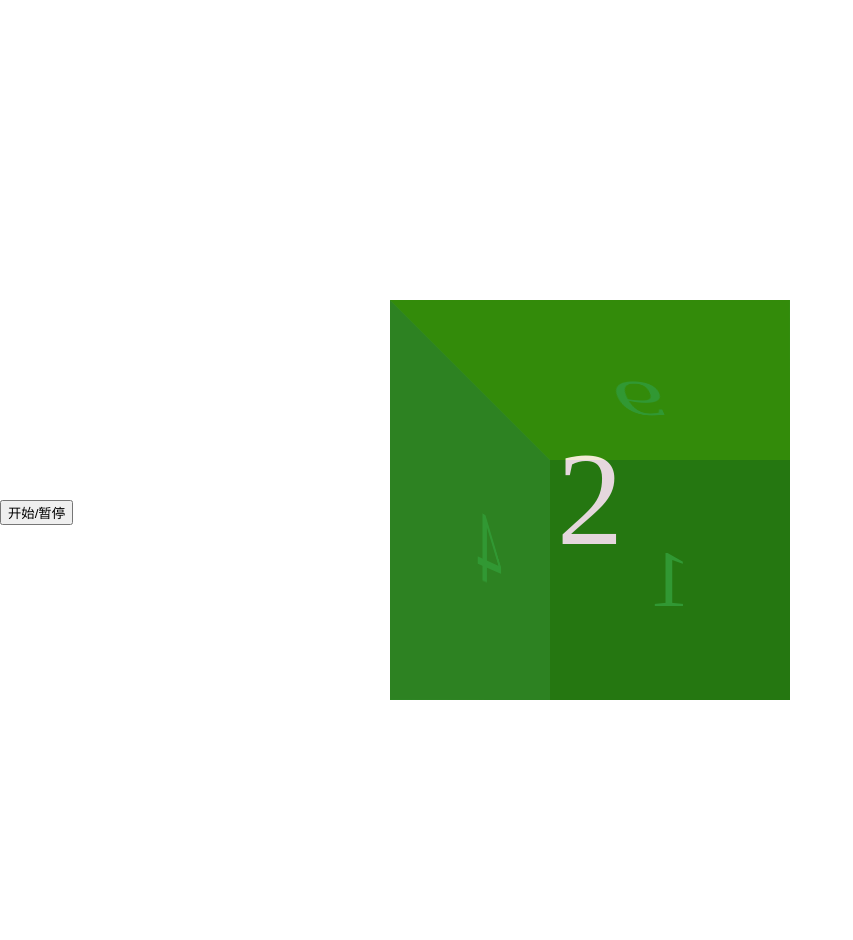
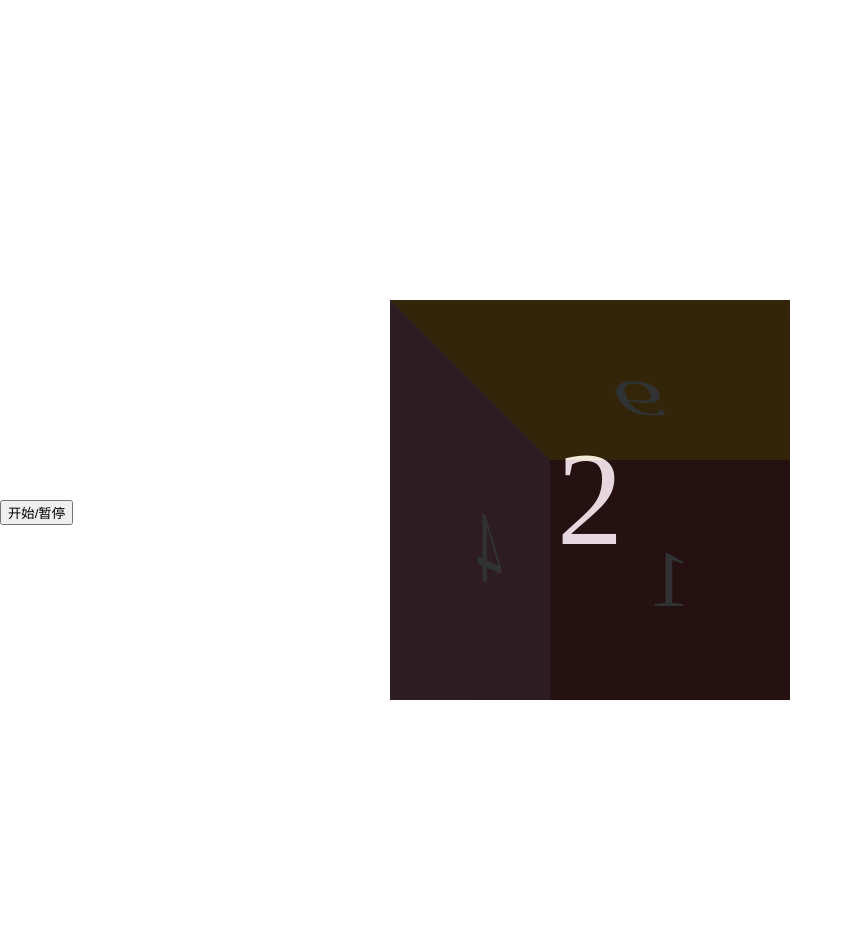
Before and after one commit to jeje9527/myweb, a PHP site: page / in a window 1280 px wide. Shown: the top 940 px of the page, without its empty margins (0-853 px from the left). Run offline with PHP 8.4, Linux system fonts and the light colour scheme.

Commit message:
colorchange

```diff
--- a/3D旋转/index.css
+++ b/3D旋转/index.css
@@ -36,7 +36,7 @@
     transform: rotateX(90deg) translateZ(150px) rotateZ(180deg);
 }
 .item:nth-child(2){
-    background-color:green;
+    background-color:black;
     transform: rotateX(-90deg) translateZ(150px);
 }
 .item:nth-child(3){
```
